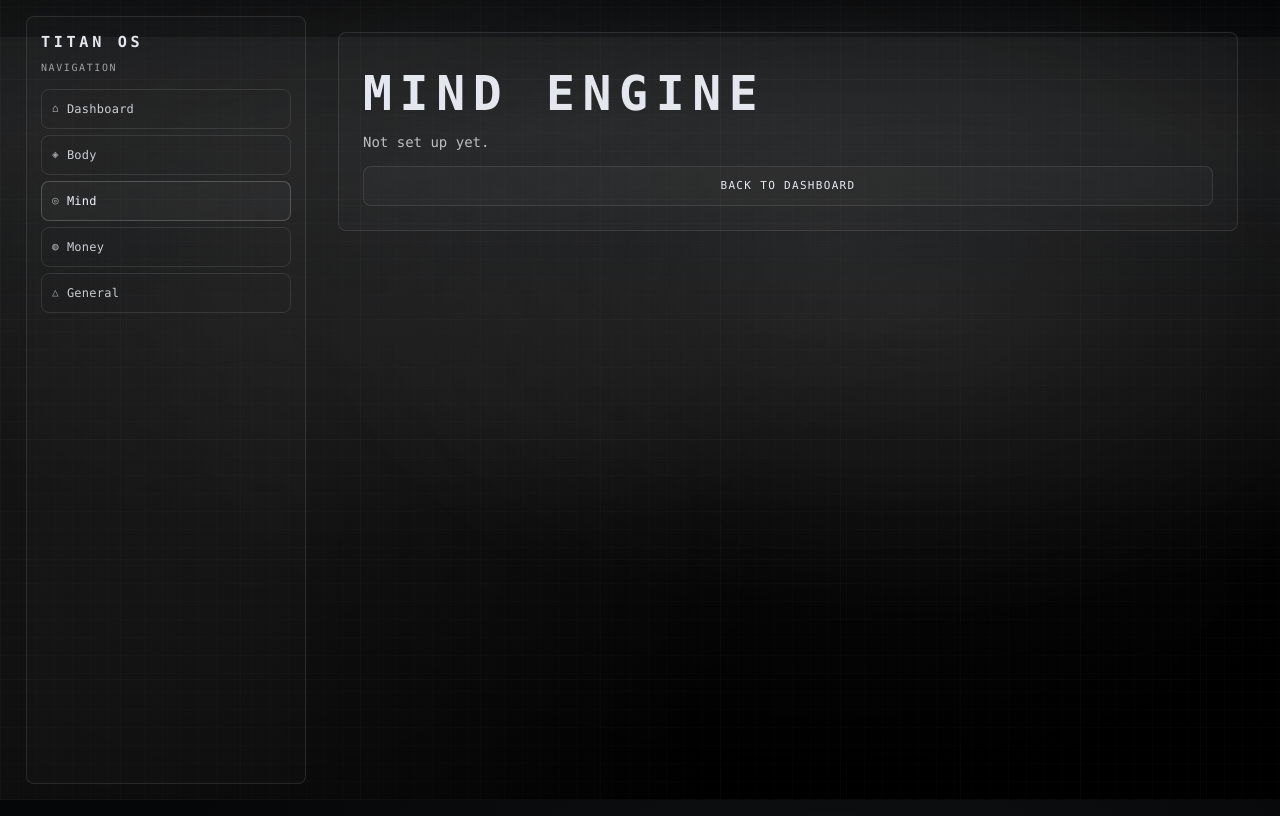
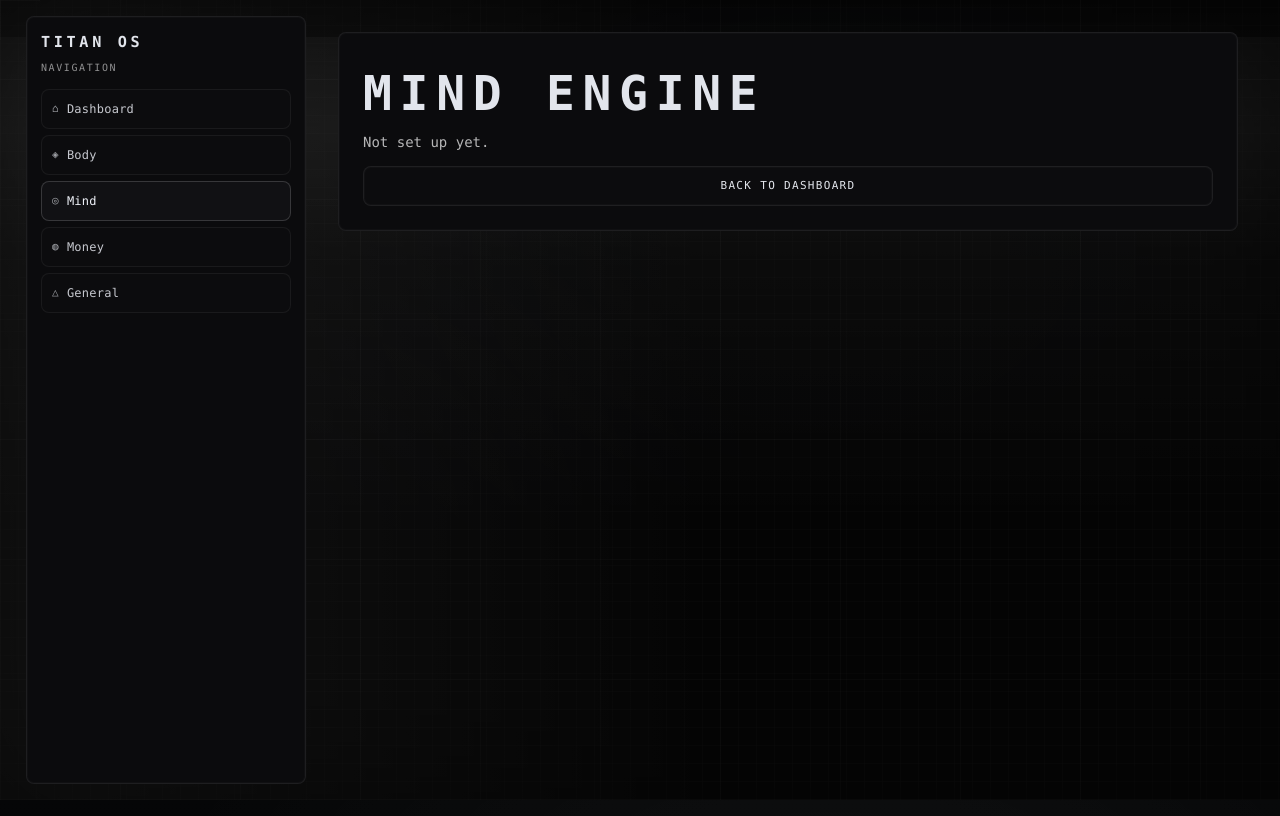
Before and after one commit to Arun-Sanjay/Titan-Protocol, a Next.js app in the folder apps/web/: page /os/mind in a window 1280 px wide. Built offline with nearby package versions, Linux system fonts and the light colour scheme.

Commit message:
OS reset + flat HUD dashboard/layout updates

```diff
--- a/apps/web/src/app/(os)/Dashboard.tsx
+++ b/apps/web/src/app/(os)/Dashboard.tsx
@@ -30,7 +30,7 @@ export default function Dashboard() {
       </header>
 
       <section className="space-y-5">
-        <article className="tp-panel p-5 sm:p-6">
+        <article className="tp-panel titan-card p-5 sm:p-6">
           <div className="tp-panel-head">
             <div>
               <p className="tp-kicker">Titan Score</p>
@@ -56,7 +56,7 @@ export default function Dashboard() {
 
         <div className="tp-engine-grid">
           {ENGINE_CARDS.map((card) => (
-            <article key={card.key} className="tp-tile">
+            <article key={card.key} className="tp-tile titan-card">
               <div className="flex items-start justify-between gap-3">
                 <h2 className="tp-tile-title">{card.label}</h2>
                 <p className="tp-tile-score">{card.scorePct.toFixed(0)}%</p>
--- a/apps/web/src/app/(os)/components/OSShell.tsx
+++ b/apps/web/src/app/(os)/components/OSShell.tsx
@@ -48,7 +48,7 @@ export function OSShell({ children }: Readonly<{ children: React.ReactNode }>) {
     <div className="tp-os-shell">
       <CommandPalette />
 
-      <aside className="tp-nav tp-nav-desktop hidden lg:flex lg:flex-col">
+      <aside className="tp-nav tp-nav-desktop titan-card hidden lg:flex lg:flex-col">
         <div className="tp-nav-header">
           <p className="tp-nav-title">Titan OS</p>
           <p className="tp-nav-sub">Navigation</p>
--- a/apps/web/src/app/(os)/dashboard.css
+++ b/apps/web/src/app/(os)/dashboard.css
@@ -1,11 +1,10 @@
 :root[data-theme="hud"] {
-  --os-bg: #0a0a0a;
-  --os-panel: rgba(255, 255, 255, 0.02);
-  --os-panel-soft: rgba(255, 255, 255, 0.015);
-  --os-border: rgba(255, 255, 255, 0.1);
-  --os-border-strong: rgba(255, 255, 255, 0.2);
+  --titan-bg: #050505;
+  --titan-card: #0b0b0d;
+  --titan-border: rgba(255, 255, 255, 0.08);
+  --titan-soft-border: rgba(255, 255, 255, 0.04);
+  --titan-text-dim: rgba(255, 255, 255, 0.55);
   --os-text: rgba(245, 248, 255, 0.92);
-  --os-text-dim: rgba(245, 248, 255, 0.6);
 }
 
 html[data-theme="hud"] body.tp-os-flat {
@@ -14,9 +13,9 @@ html[data-theme="hud"] body.tp-os-flat {
 
 html[data-theme="hud"] body.tp-os-flat .chrome-panel {
   border-radius: 8px;
-  border: 1px solid var(--os-border);
-  background: var(--os-panel);
-  box-shadow: none;
+  border: 1px solid var(--titan-border);
+  background: var(--titan-card);
+  box-shadow: inset 0 0 0 1px rgba(255, 255, 255, 0.02);
   backdrop-filter: none;
 }
 
@@ -28,24 +27,31 @@ html[data-theme="hud"] body.tp-os-flat .chrome-panel::after {
 
 html[data-theme="hud"] body.tp-os-flat .hud-btn {
   border-radius: 8px;
-  border: 1px solid var(--os-border);
-  background: rgba(255, 255, 255, 0.02);
-  box-shadow: none;
+  border: 1px solid var(--titan-border);
+  background: #0c0c0e;
+  box-shadow: inset 0 0 0 1px rgba(255, 255, 255, 0.02);
 }
 
 html[data-theme="hud"] body.tp-os-flat .hud-btn:hover {
-  border-color: var(--os-border-strong);
-  background: rgba(255, 255, 255, 0.05);
+  border-color: rgba(255, 255, 255, 0.14);
+  background: #141418;
   transform: none;
   box-shadow: none;
 }
 
 html[data-theme="hud"] body.tp-os-flat .hud-panel {
   border-radius: 8px;
-  border: 1px solid var(--os-border);
-  background: rgba(8, 8, 8, 0.95);
-  box-shadow: none;
+  border: 1px solid var(--titan-border);
+  background: var(--titan-card);
+  box-shadow: inset 0 0 0 1px rgba(255, 255, 255, 0.02);
   backdrop-filter: none;
+}
+
+html[data-theme="hud"] body.tp-os-flat .titan-card {
+  border-radius: 8px;
+  border: 1px solid var(--titan-border);
+  background: var(--titan-card);
+  box-shadow: inset 0 0 0 1px rgba(255, 255, 255, 0.02);
 }
 
 .tp-os-shell {
@@ -62,8 +68,9 @@ html[data-theme="hud"] body.tp-os-flat .hud-panel {
   width: 280px;
   max-width: calc(100vw - 32px);
   border-radius: 8px;
-  border: 1px solid var(--os-border);
-  background: var(--os-panel-soft);
+  border: 1px solid var(--titan-soft-border);
+  border-right: 1px solid var(--titan-soft-border);
+  background: #070707;
   box-shadow: none;
   backdrop-filter: none;
   padding: 14px;
@@ -100,7 +107,7 @@ html[data-theme="hud"] body.tp-os-flat .hud-panel {
   margin-top: 6px;
   letter-spacing: 0.16em;
   text-transform: uppercase;
-  color: var(--os-text-dim);
+  color: var(--titan-text-dim);
   font-size: 10px;
 }
 
@@ -116,8 +123,8 @@ html[data-theme="hud"] body.tp-os-flat .hud-panel {
   min-height: 40px;
   border-radius: 8px;
   padding: 8px 10px;
-  border: 1px solid var(--os-border);
-  background: transparent;
+  border: 1px solid rgba(255, 255, 255, 0.06);
+  background: #0c0c0e;
   color: rgba(245, 248, 255, 0.8);
   font-size: 12px;
   letter-spacing: 0.02em;
@@ -125,14 +132,14 @@ html[data-theme="hud"] body.tp-os-flat .hud-panel {
 }
 
 .tp-nav-item:hover {
-  border-color: rgba(255, 255, 255, 0.16);
+  border-color: rgba(255, 255, 255, 0.1);
   color: rgba(245, 248, 255, 0.95);
-  background: rgba(255, 255, 255, 0.04);
+  background: #141418;
 }
 
 .tp-nav-item.is-active {
-  border-color: var(--os-border-strong);
-  background: rgba(255, 255, 255, 0.03);
+  border-color: rgba(255, 255, 255, 0.16);
+  background: #111114;
   color: rgba(245, 248, 255, 0.98);
 }
 
@@ -148,8 +155,8 @@ html[data-theme="hud"] body.tp-os-flat .hud-panel {
 
 .tp-topbar {
   border-radius: 8px;
-  border: 1px solid var(--os-border);
-  background: var(--os-panel-soft);
+  border: 1px solid var(--titan-border);
+  background: var(--titan-card);
   box-shadow: none;
   backdrop-filter: none;
   padding: 12px 14px;
@@ -160,7 +167,7 @@ html[data-theme="hud"] body.tp-os-flat .hud-panel {
   font-size: 10px;
   letter-spacing: 0.18em;
   text-transform: uppercase;
-  color: var(--os-text-dim);
+  color: var(--titan-text-dim);
 }
 
 .tp-topbar-title {
@@ -178,7 +185,7 @@ html[data-theme="hud"] body.tp-os-flat .hud-panel {
   font-size: 11px;
   letter-spacing: 0.2em;
   text-transform: uppercase;
-  color: var(--os-text-dim);
+  color: var(--titan-text-dim);
 }
 
 .tp-title {
@@ -192,15 +199,15 @@ html[data-theme="hud"] body.tp-os-flat .hud-panel {
 
 .tp-subtitle {
   margin-top: 10px;
-  color: var(--os-text-dim);
+  color: var(--titan-text-dim);
   font-size: 13px;
 }
 
 .tp-panel {
   border-radius: 8px;
-  border: 1px solid var(--os-border);
-  background: var(--os-panel);
-  box-shadow: none;
+  border: 1px solid var(--titan-border);
+  background: var(--titan-card);
+  box-shadow: inset 0 0 0 1px rgba(255, 255, 255, 0.02);
   backdrop-filter: none;
 }
 
@@ -234,22 +241,22 @@ html[data-theme="hud"] body.tp-os-flat .hud-panel {
 }
 
 .tp-muted {
-  color: var(--os-text-dim);
+  color: var(--titan-text-dim);
   font-size: 12px;
 }
 
 .tp-progress {
-  height: 2px;
-  border-radius: 2px;
-  background: rgba(255, 255, 255, 0.18);
+  height: 6px;
+  border-radius: 4px;
+  background: #141414;
   overflow: hidden;
 }
 
 .tp-progress > span {
   display: block;
   height: 100%;
-  border-radius: 2px;
-  background: rgba(255, 255, 255, 0.86);
+  border-radius: 4px;
+  background: #e6e6e6;
 }
 
 .tp-engine-grid {
@@ -260,9 +267,9 @@ html[data-theme="hud"] body.tp-os-flat .hud-panel {
 
 .tp-tile {
   border-radius: 8px;
-  border: 1px solid var(--os-border);
-  background: var(--os-panel-soft);
-  box-shadow: none;
+  border: 1px solid var(--titan-border);
+  background: var(--titan-card);
+  box-shadow: inset 0 0 0 1px rgba(255, 255, 255, 0.02);
   padding: 14px;
   transition: border-color 120ms ease, background 120ms ease;
 }
@@ -272,8 +279,8 @@ html[data-theme="hud"] body.tp-os-flat .hud-panel {
 }
 
 .tp-tile:hover {
-  border-color: rgba(255, 255, 255, 0.16);
-  background: rgba(255, 255, 255, 0.03);
+  border-color: rgba(255, 255, 255, 0.12);
+  background: #101012;
   transform: none;
   box-shadow: none;
 }
@@ -293,7 +300,7 @@ html[data-theme="hud"] body.tp-os-flat .hud-panel {
 .tp-line {
   margin-top: 7px;
   font-size: 12px;
-  color: var(--os-text-dim);
+  color: var(--titan-text-dim);
 }
 
 .tp-button {
@@ -305,19 +312,19 @@ html[data-theme="hud"] body.tp-os-flat .hud-panel {
   min-height: 40px;
   border-radius: 8px;
   padding: 8px 12px;
-  border: 1px solid var(--os-border);
-  background: rgba(255, 255, 255, 0.02);
+  border: 1px solid rgba(255, 255, 255, 0.08);
+  background: #0c0c0e;
   color: var(--os-text);
   font-size: 11px;
   letter-spacing: 0.12em;
   text-transform: uppercase;
-  box-shadow: none;
+  box-shadow: inset 0 0 0 1px rgba(255, 255, 255, 0.02);
   transition: border-color 120ms ease, background 120ms ease, color 120ms ease;
 }
 
 .tp-button:hover {
-  border-color: var(--os-border-strong);
-  background: rgba(255, 255, 255, 0.05);
+  border-color: rgba(255, 255, 255, 0.14);
+  background: #141418;
   transform: none;
   box-shadow: none;
 }
--- a/apps/web/src/app/(os)/os.css
+++ b/apps/web/src/app/(os)/os.css
@@ -4,39 +4,24 @@
   color: rgba(245, 248, 255, 0.92);
 }
 
-.tp-os::before,
-.tp-os::after {
+html[data-theme="hud"] body.tp-os::before,
+html[data-theme="hud"] body.tp-os::after {
   content: "";
   position: fixed;
   inset: 0;
   pointer-events: none;
 }
 
-.tp-os::before {
+html[data-theme="hud"] body.tp-os::before {
   z-index: -2;
-  background:
-    radial-gradient(1200px 760px at 50% 12%, rgba(255, 255, 255, 0.06), transparent 62%),
-    radial-gradient(1300px 980px at 50% 58%, transparent 42%, rgba(0, 0, 0, 0.82) 100%),
-    linear-gradient(180deg, #060606 0%, #040404 45%, #020202 100%);
+  background-color: #050505;
+  background-image:
+    linear-gradient(rgba(255, 255, 255, 0.02) 1px, transparent 1px),
+    linear-gradient(90deg, rgba(255, 255, 255, 0.02) 1px, transparent 1px);
+  background-size: 40px 40px;
 }
 
-.tp-os::after {
+html[data-theme="hud"] body.tp-os::after {
   z-index: -1;
-  opacity: 0.42;
-  background:
-    repeating-linear-gradient(
-      0deg,
-      rgba(255, 255, 255, 0.038) 0px,
-      rgba(255, 255, 255, 0.038) 1px,
-      transparent 1px,
-      transparent 96px
-    ),
-    repeating-linear-gradient(
-      90deg,
-      rgba(255, 255, 255, 0.038) 0px,
-      rgba(255, 255, 255, 0.038) 1px,
-      transparent 1px,
-      transparent 96px
-    ),
-    radial-gradient(900px 400px at 50% 22%, rgba(255, 255, 255, 0.05), transparent 70%);
+  box-shadow: inset 0 0 120px rgba(0, 0, 0, 0.72);
 }
```
